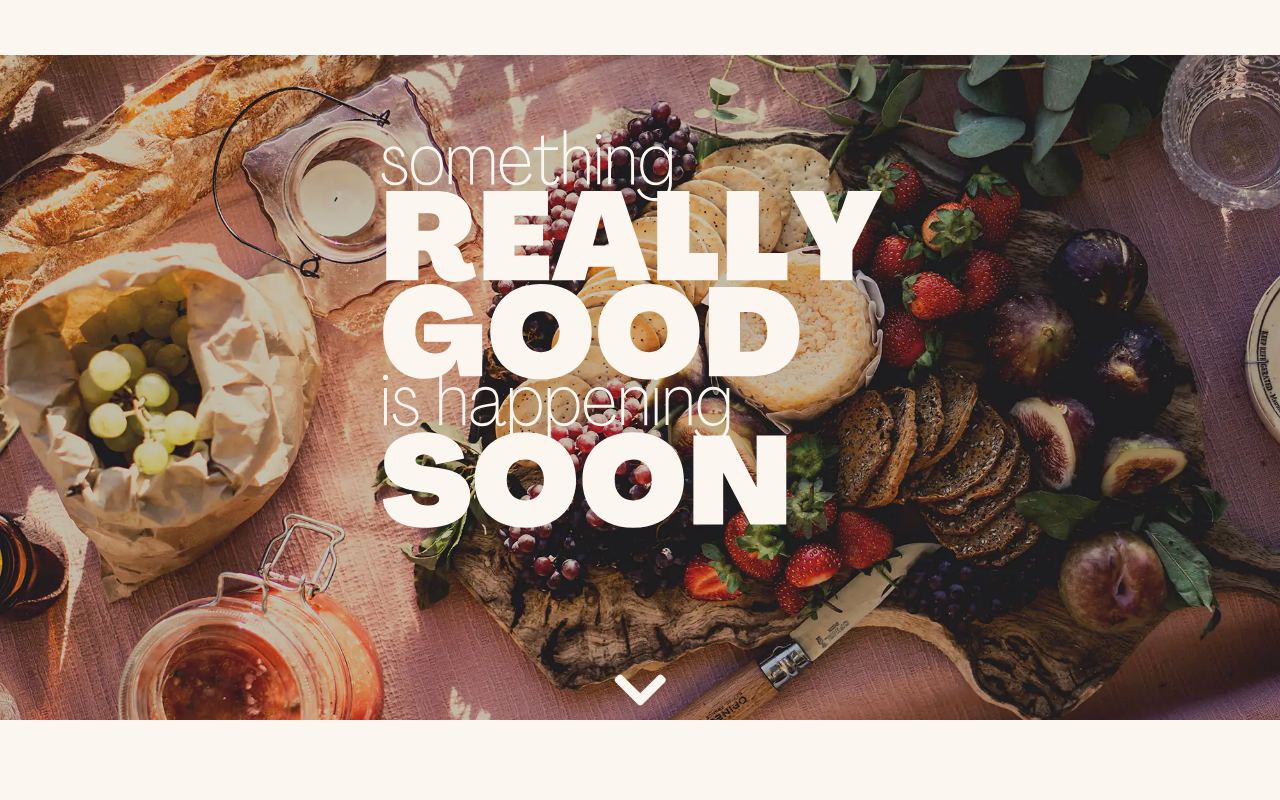
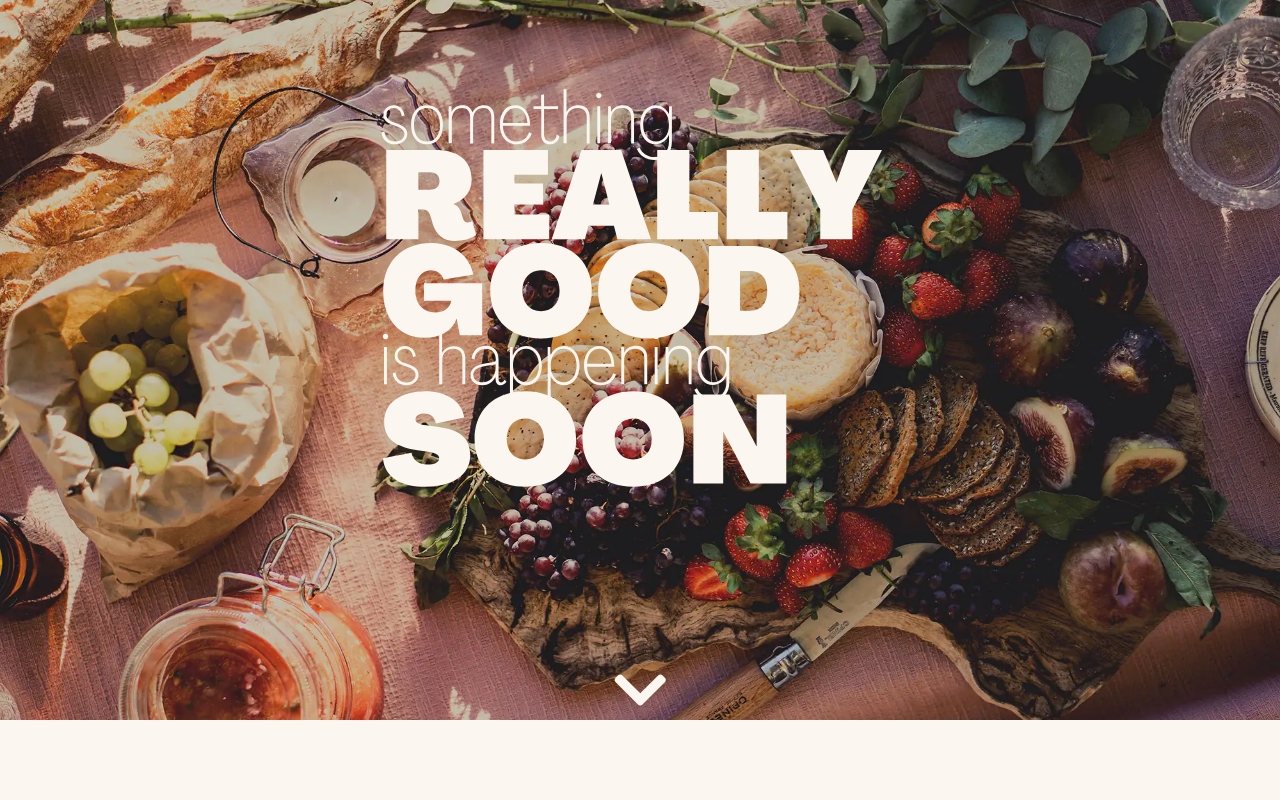
Before and after one commit to MonkeyCrumpets/forage-teaser-nextjs, a Next.js app: page / in a window 1280 px wide. Shown: the top 800 px of the page. Built offline with nearby package versions, Linux system fonts and the light colour scheme.

Commit message:
update hero.js

```diff
--- a/components/hero.js
+++ b/components/hero.js
@@ -3,26 +3,10 @@ import { faChevronDown } from "@fortawesome/free-solid-svg-icons";
 // import herobg from "../public/hero.webp";
 // import Image from "next/image";
 
-const Background = () => (
-  <div>
-    <div className='bg-cream -z-10 w-full h-full overflow-hidden'>
-      {/* <Image
-        alt='A table filled with food'
-        src={herobg}
-        layout='fill'
-        objectFit='cover'
-        quality={50}
-        priority='true'
-      /> */}
-    </div>
-  </div>
-);
-
 export default function HeroBox() {
   return (
     <>
-      <div className="grid h-[90vh] w-full bg-cream bg-cover bg-[url('../public/hero.webp')]">
-        <Background />
+      <div className="grid h-[90vh] bg-cream -z-10 w-full overflow-hidden bg-cover bg-[url('../public/hero.webp')]">
         <div className='grid justify-center'>
           <img
             className='grid self-center w-[600px] p-10 z-10'
```
